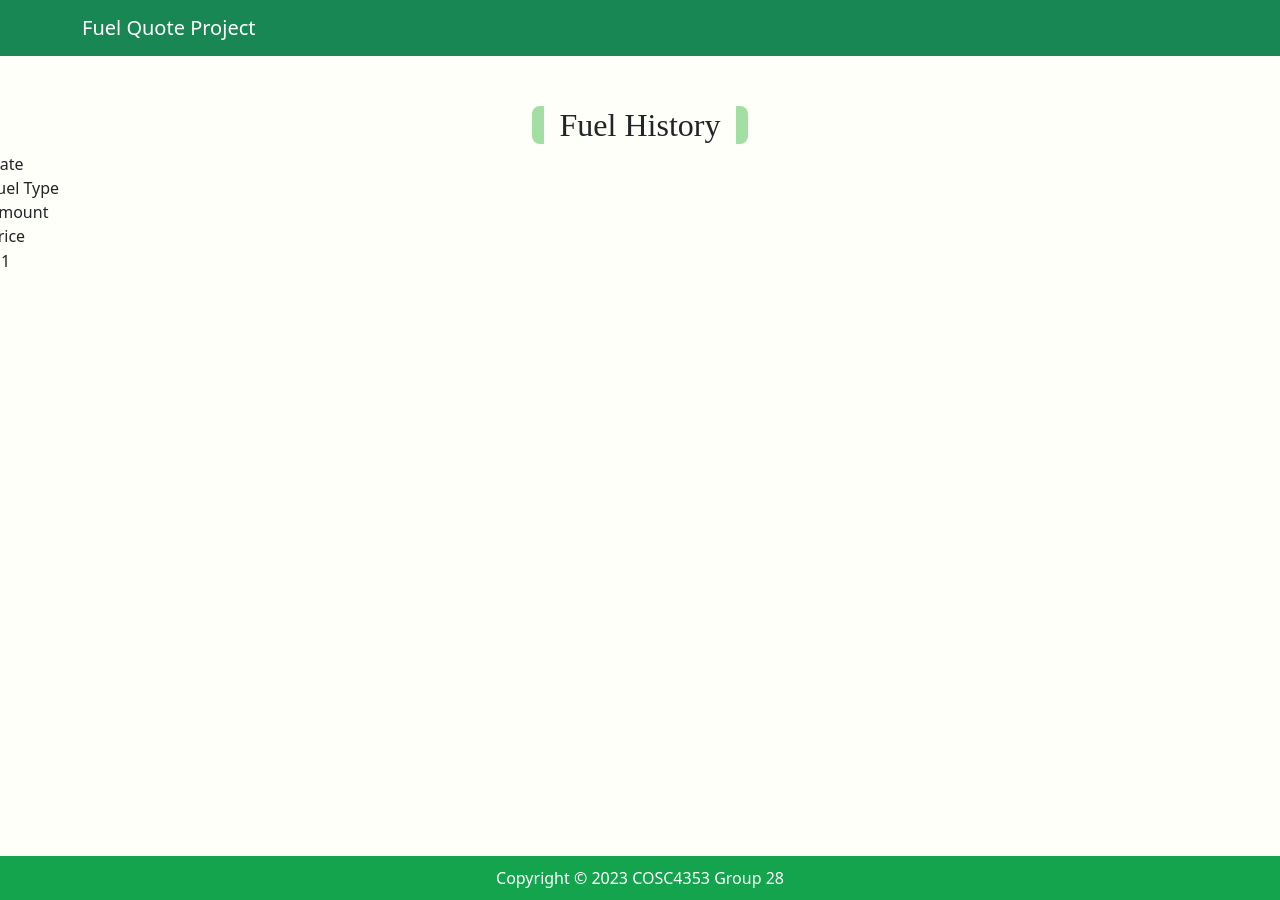
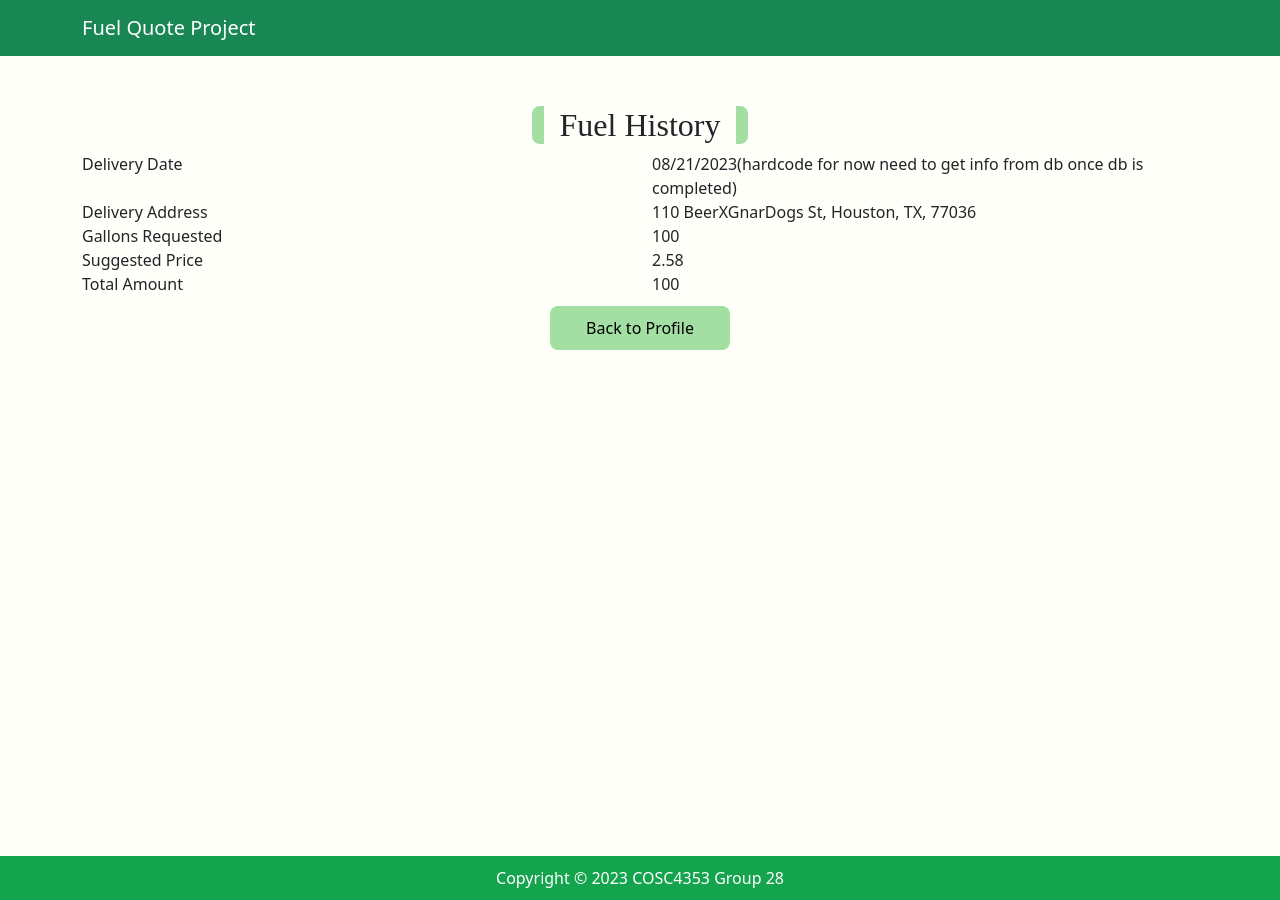
Before and after one commit to yangye627/fuelAppGroup28, a React (Create React App) app in the folder frontend/: page / in a window 1280 px wide. Built offline with nearby package versions, Linux system fonts and the light colour scheme.

Commit message:
add  buttons for fuel quote, history, register

```diff
--- a/frontend/src/pages/FuelQuotePage/FuelQuotePage.js
+++ b/frontend/src/pages/FuelQuotePage/FuelQuotePage.js
@@ -25,7 +25,7 @@ const Title = styled.h2`
     font-family: 'Permanent Marker', cursive;
 `;
 
-const UpdateProfile = styled.button`
+const QuoteFuel = styled.button`
     background: #a3dea2;
     border: none;
     margin: 10px 10px;
@@ -94,13 +94,15 @@ export const Register = () => {
                     onChange={(f) => setPrice(f.currentTarget.value)}
                     /><br />888need user info from db <br /><br />
             </Form.Group>
+            <QuoteFuel >
+                Get the total amount
+            </QuoteFuel>
             <br /><br />
             <Form.Group>
                 <Form.Label>Total Amount Due:</Form.Label>
                 <Form.Text
                     type="float"
                     value={amount || ""}
-                    onChange={(f) => setAmount(f.currentTarget.value)}
                     /><br />888need user info from db <br /><br />
             </Form.Group>
         </Form>
--- a/frontend/src/pages/HistoryPage/HistoryPage.js
+++ b/frontend/src/pages/HistoryPage/HistoryPage.js
@@ -50,7 +50,7 @@ const Input = styled.input`
     border-radius: 5px;
 `;
 
-const RegisterButton = styled.button`
+const BackButton = styled.button`
     background: #a3dea2;
     border: none;
     margin: 10px 10px;
@@ -76,17 +76,27 @@ const HistoryPage = () => {
   return (
     <Root>
       <Title>Fuel History</Title>
-      <Table>
-        <Col md={80}>
-
-          <Row>Date</Row>
-          <Row>Fuel Type</Row>
-          <Row>Amount</Row>
-          <Row>Price</Row>
-        </Col>
-        <tbody>
-          <td>1</td>
-        </tbody>
+      <Container>
+        <Row>
+          <Col>Delivery Date</Col>
+          <Col>08/21/2023(hardcode for now need to get info from db once db is completed)</Col>
+        </Row>
+        <Row>
+          <Col>Delivery Address</Col>
+          <Col>110 BeerXGnarDogs St, Houston, TX, 77036</Col>
+        </Row>
+        <Row>
+          <Col>Gallons Requested</Col>
+          <Col>100</Col>
+        </Row>
+        <Row>
+          <Col>Suggested Price</Col>
+          <Col>2.58</Col>
+        </Row>
+        <Row>
+          <Col>Total Amount</Col>
+          <Col>100</Col>
+        </Row>
         {/* <tbody>
           {fuelHistory.map(entry => (
             <tr key={entry.id}>
@@ -97,7 +107,10 @@ const HistoryPage = () => {
             </tr>
           ))}
         </tbody> */}
-      </Table>
+      </Container>
+      <BackButton>
+        Back to Profile
+      </BackButton>
     </Root>
   );
 };
--- a/frontend/src/pages/RegisterPage/RegisterPage.js
+++ b/frontend/src/pages/RegisterPage/RegisterPage.js
@@ -70,7 +70,7 @@ function LoginPage() {
 
   return (
     <Root onSubmit={handleSubmit}>
-        <Title>Regist</Title>
+        <Title>Register</Title>
         <InputContainer>
             <InputLabel htmlFor="username">Username:</InputLabel>
             <Input
```
